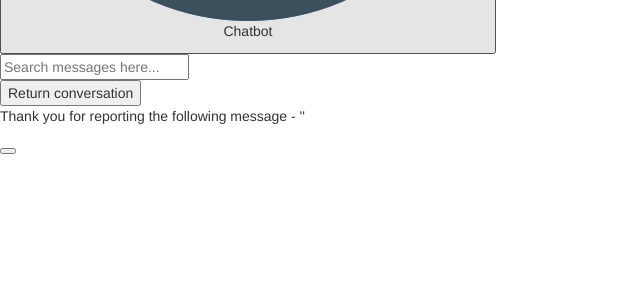
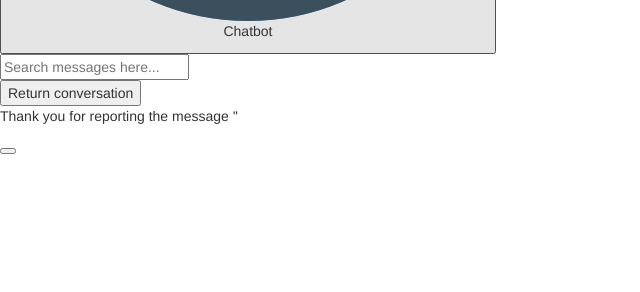
Before and after one commit to Kaziksobo/NEA_Chatbot, a Flask app: template templates/report.html in a window 1280 px wide. Shown: the part 508-800 px from the top of the page, without its empty margins (0-640 px from the left). Run offline with Flask 2, Linux system fonts and the light colour scheme; the template is opened without the code that fills it: most values are stand-ins (such as "Sample title", 1, 10 or a date in 2020); some libraries are stand-ins or nearby versions.

Commit message:
Changed language of report message

```diff
--- a/templates/report.html
+++ b/templates/report.html
@@ -46,7 +46,7 @@
                 <div id="report-container">
                     <div id="report-icon"></div>
                     <p id="report-message">
-                        Thank you for reporting the following message - '{{ message }}'
+                        Thank you for reporting the message '{{ message }}'
                     </p>
                 </div>
             </div>
```
